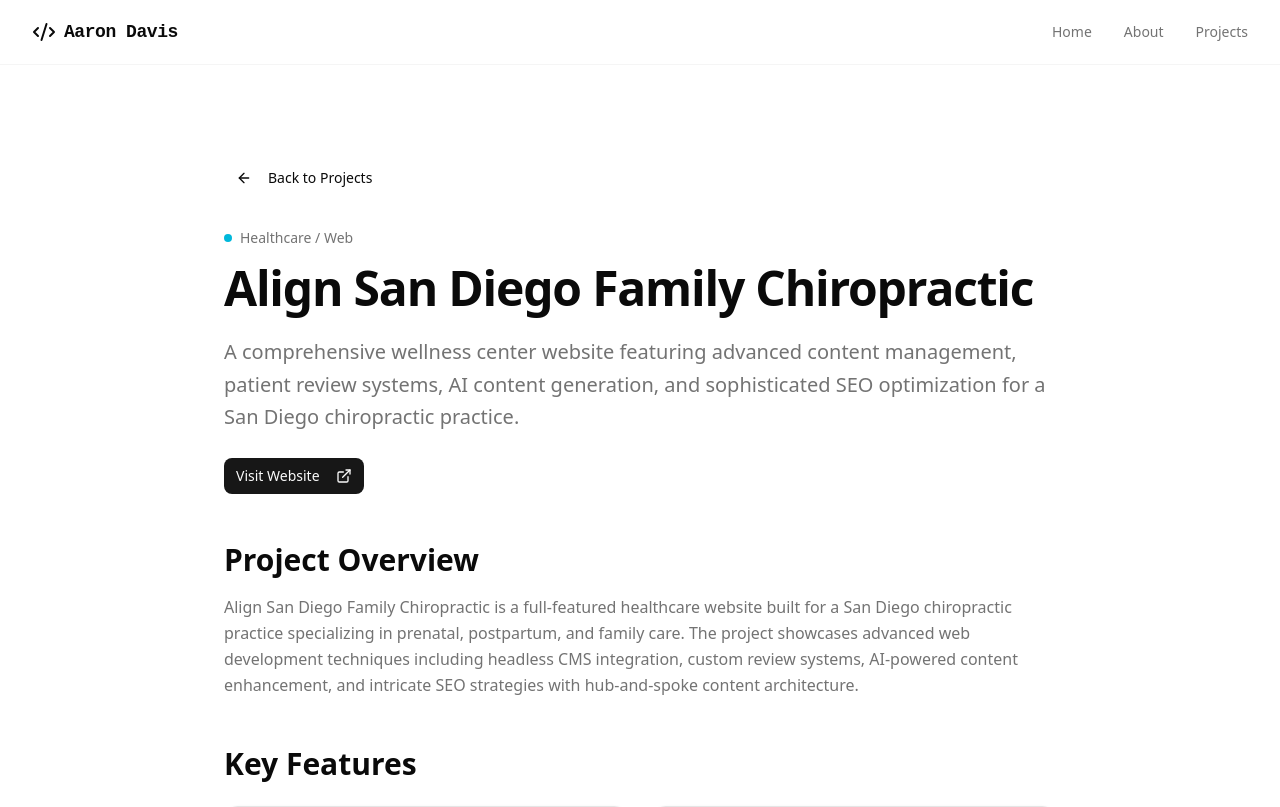
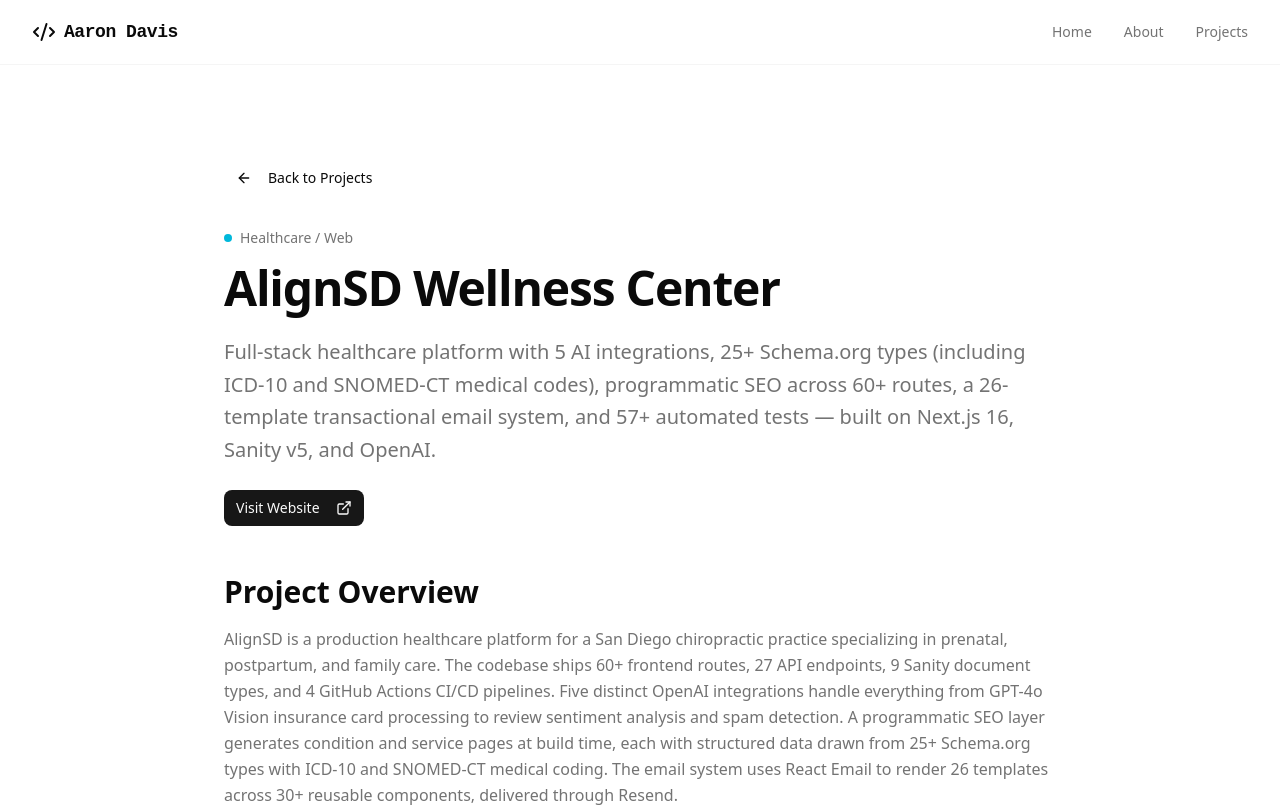
Before and after one commit to arndvs/arndvs, a Next.js app: page /projects/align-san-diego-family-chiropractic in a window 1280 px wide. Shown: the top 807 px of the page. Built offline with nearby package versions, Linux system fonts and the light colour scheme.

Commit message:
content(alignsd): rewrite header and overview with verified codebase data

```diff
--- a/src/app/projects/align-san-diego-family-chiropractic/page.tsx
+++ b/src/app/projects/align-san-diego-family-chiropractic/page.tsx
@@ -16,9 +16,9 @@ const pageData = {
       color: "cyan",
       label: "Healthcare / Web",
     },
-    title: "Align San Diego Family Chiropractic",
+    title: "AlignSD Wellness Center",
     description:
-      "A comprehensive wellness center website featuring advanced content management, patient review systems, AI content generation, and sophisticated SEO optimization for a San Diego chiropractic practice.",
+      "Full-stack healthcare platform with 5 AI integrations, 25+ Schema.org types (including ICD-10 and SNOMED-CT medical codes), programmatic SEO across 60+ routes, a 26-template transactional email system, and 57+ automated tests — built on Next.js 16, Sanity v5, and OpenAI.",
     cta: {
       text: "Visit Website",
       href: "https://alignsd.com",
@@ -28,7 +28,7 @@ const pageData = {
   overview: {
     title: "Project Overview",
     description:
-      "Align San Diego Family Chiropractic is a full-featured healthcare website built for a San Diego chiropractic practice specializing in prenatal, postpartum, and family care. The project showcases advanced web development techniques including headless CMS integration, custom review systems, AI-powered content enhancement, and intricate SEO strategies with hub-and-spoke content architecture.",
+      "AlignSD is a production healthcare platform for a San Diego chiropractic practice specializing in prenatal, postpartum, and family care. The codebase ships 60+ frontend routes, 27 API endpoints, 9 Sanity document types, and 4 GitHub Actions CI/CD pipelines. Five distinct OpenAI integrations handle everything from GPT-4o Vision insurance card processing to review sentiment analysis and spam detection. A programmatic SEO layer generates condition and service pages at build time, each with structured data drawn from 25+ Schema.org types with ICD-10 and SNOMED-CT medical coding. The email system uses React Email to render 26 templates across 30+ reusable components, delivered through Resend.",
   },
   features: {
     title: "Key Features",
```
